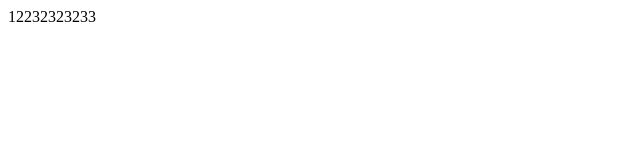
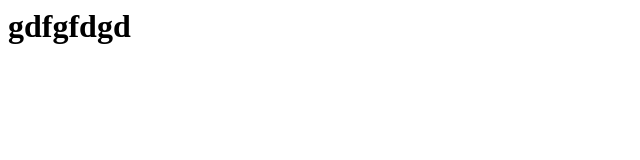
Before and after one commit to TKUIK2020/for_test, a plain HTML site: page index.html in a window 1280 px wide. Shown: the whole page, without its empty margins (0-640 px from the left). Drawn offline with Linux system fonts and the light colour scheme.

Commit message:
Version 2

```diff
--- a/index.html
+++ b/index.html
@@ -2,6 +2,6 @@
 <head>
 </head>
 <body>
-	<p>12232323233</p>
+	<h1>gdfgfdgd</h1>
 </body>
 </html>
```
